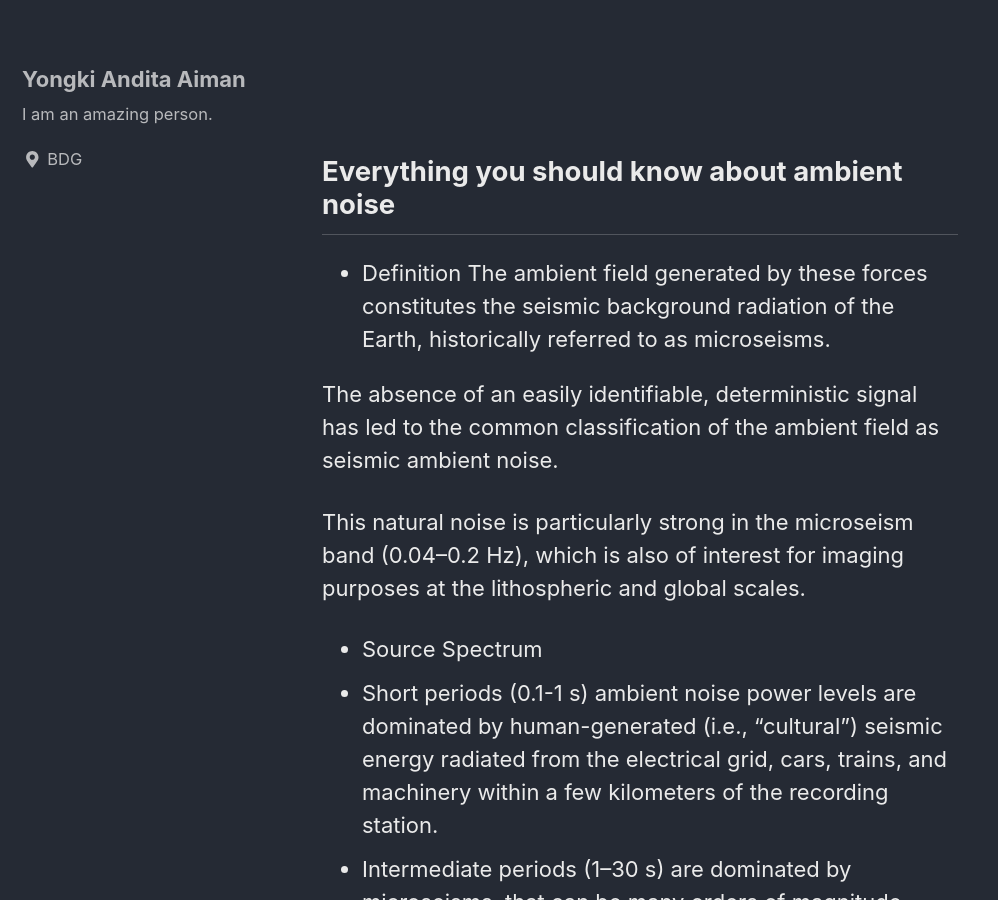
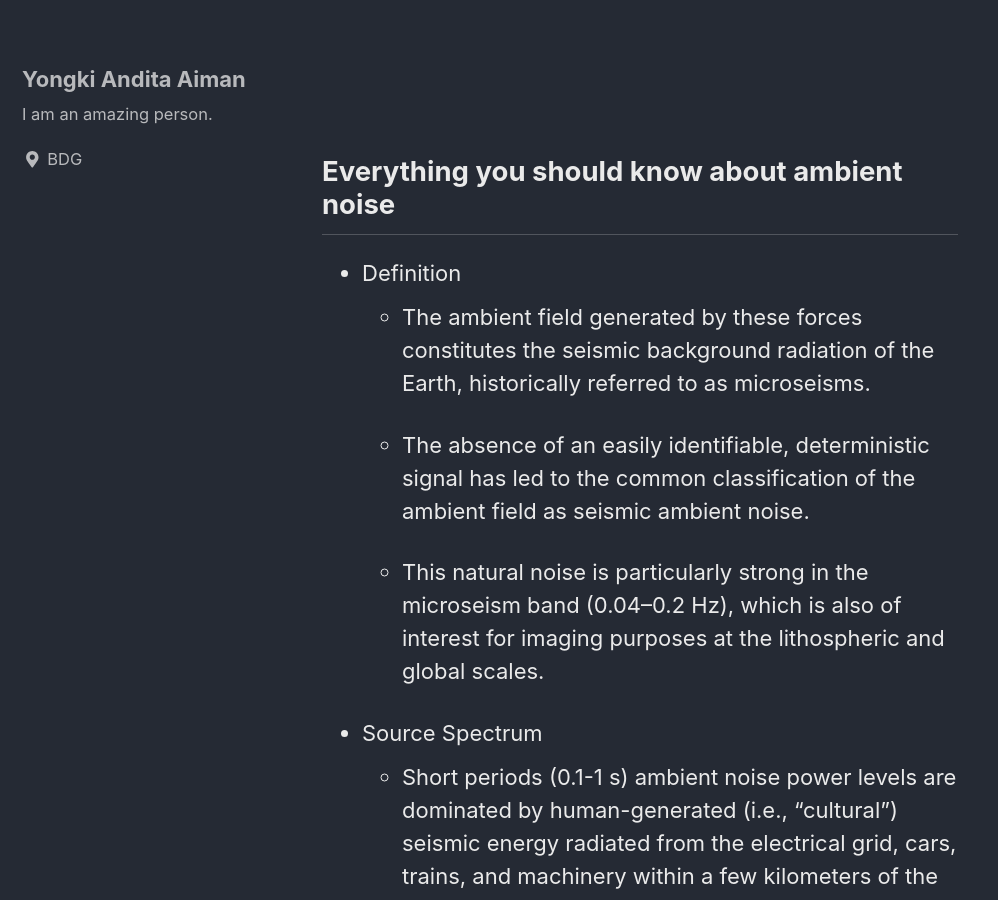
Before and after one commit to aimanyongki/blog, a Jekyll site: the page built from _posts/2020-04-07-Introduction-to-Ambient-Seismic-Noise.md, in a window 1280 px wide and 900 px high, scrolled down 826 px. Shown: the whole window, without its empty margins (0-998 px from the left). Built offline with Jekyll 4.4.1, drawn with Linux system fonts in a browser that asks for light colours; cached includes are drawn as plain includes; nearby versions of some CDN libraries.

```diff
--- a/_posts/2020-04-07-Introduction-to-Ambient-Seismic-Noise.md
+++ b/_posts/2020-04-07-Introduction-to-Ambient-Seismic-Noise.md
@@ -15,16 +15,16 @@ array of seismometer for example the AlpArray project and the USArray. Both aspe
 
 ## Everything you should know about ambient noise
 - Definition
-The ambient field generated by these forces constitutes the seismic background radiation of the Earth, historically referred to as microseisms.
+  - The ambient field generated by these forces constitutes the seismic background radiation of the Earth, historically referred to as microseisms.
 
-The absence of an easily identifiable, deterministic signal has led to the common classification of the ambient field as seismic ambient noise.
+  - The absence of an easily identifiable, deterministic signal has led to the common classification of the ambient field as seismic ambient noise.
 
-This natural noise is particularly strong in the microseism band (0.04–0.2 Hz), which is also of interest for imaging purposes at the lithospheric and global scales.
+  - This natural noise is particularly strong in the microseism band (0.04–0.2 Hz), which is also of interest for imaging purposes at the lithospheric and global scales.
 
 - Source Spectrum
- -  Short periods (0.1-1 s) ambient noise power levels are dominated by human-generated (i.e., “cultural”) seismic energy radiated from the electrical grid, cars, trains, and machinery within a few kilometers of the recording station.
- - Intermediate periods (1–30 s) are dominated by microseisms, that can be many orders of magnitude higher in power than other parts of the seismic spectrum.
- - Long-period (30–500 s) signals are generally caused by ocean infragravity waves generated by storm-forced, shoreward-directed winds, commonly referred to as “Hum.”
+  - Short periods (0.1-1 s) ambient noise power levels are dominated by human-generated (i.e., “cultural”) seismic energy radiated from the electrical grid, cars, trains, and machinery within a few kilometers of the recording station.
+  - Intermediate periods (1–30 s) are dominated by microseisms, that can be many orders of magnitude higher in power than other parts of the seismic spectrum.
+  - Long-period (30–500 s) signals are generally caused by ocean infragravity waves generated by storm-forced, shoreward-directed winds, commonly referred to as “Hum.”
 
 
 
```
